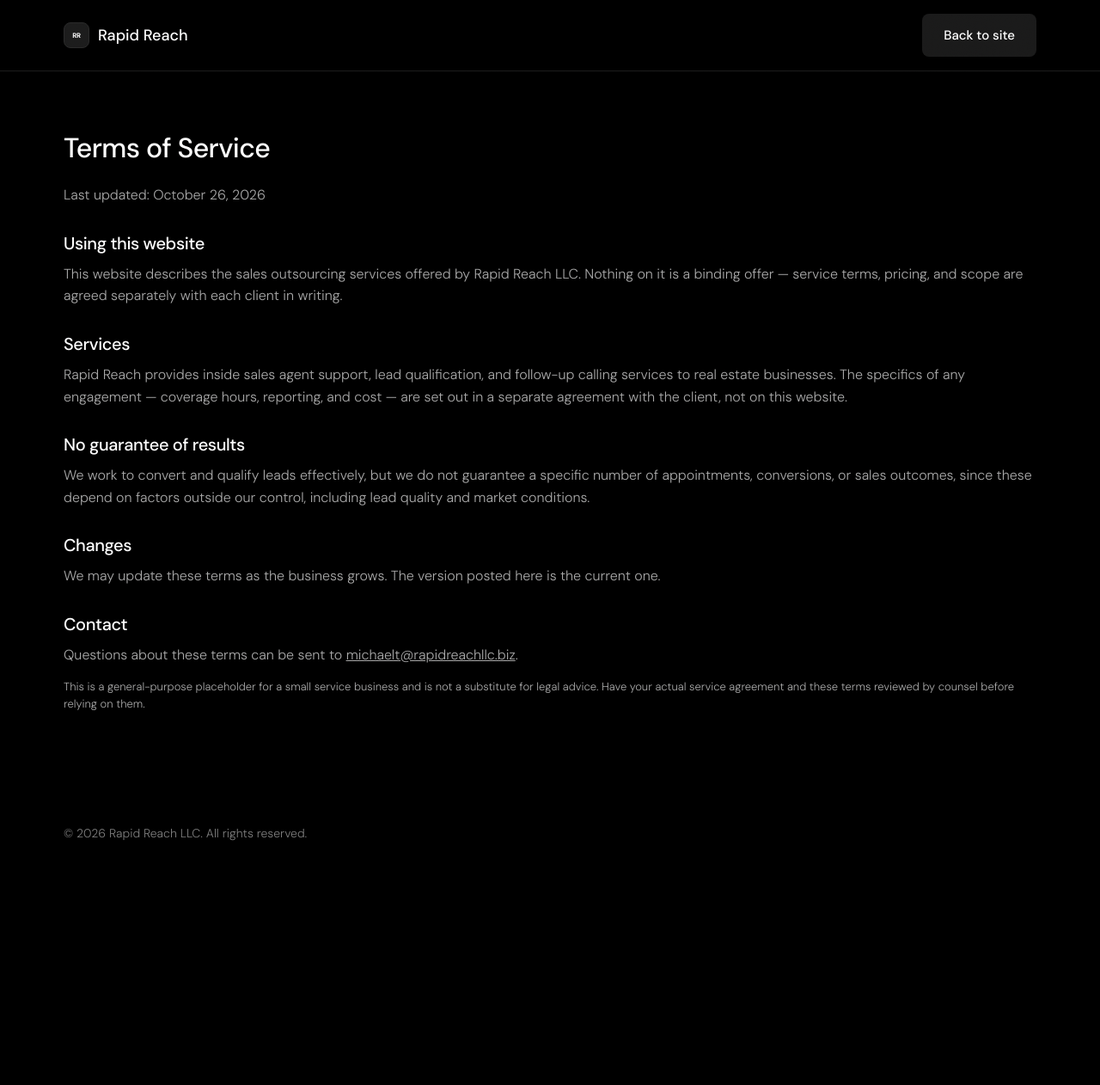
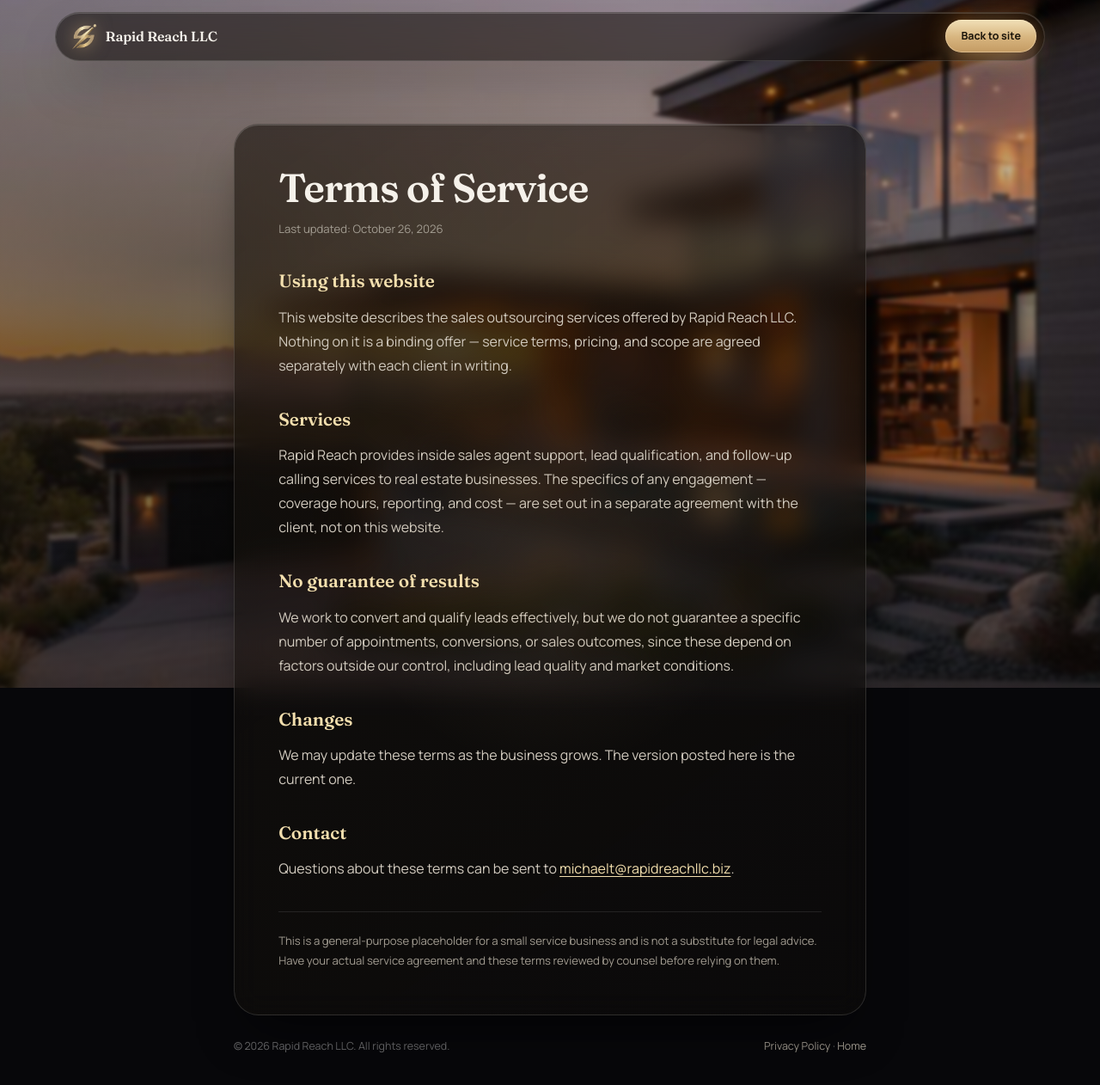
Before and after one commit to michaeltrr/rapidreachllc, a plain HTML site: page terms.html in a window 1280 px wide. Shown: the whole page at 86% size. Before the commit the page ends 1037 px from the top, so only its background shows below. Drawn offline with Linux system fonts and the light colour scheme.

Commit message:
Add files via upload

```diff
--- a/css/styles.css
+++ b/css/styles.css
@@ -507,3 +507,19 @@ main > section:not(.hero) { content-visibility: auto; contain-intrinsic-size: au
 .human-badge{display:inline-flex;align-items:center;gap:.5rem;margin-top:1.25rem;padding:.45rem .9rem;border:1px solid rgba(var(--gold-rgb),.35);border-radius:999px;background:rgba(var(--gold-rgb),.08);font-size:.8rem;font-weight:600;letter-spacing:.01em;color:var(--gold-bright)}
 .human-badge .icon{width:.95rem;height:.95rem;flex:none}
 @media (max-width:639px){.human-badge{font-size:.74rem;margin-top:1rem}}
+
+/* =========================================================
+   LEGAL PAGES (privacy.html, terms.html)
+   ========================================================= */
+.legal { padding: 7.5rem 0 4rem; }
+.legal-card { max-width: 46rem; margin-inline: auto; padding: 2rem 1.5rem 2.2rem; border-radius: 1.8rem; background: linear-gradient(145deg, rgb(24 20 15 / 0.62), rgb(14 12 9 / 0.52)); }
+.legal-card h1 { font-family: var(--font-serif); font-size: clamp(2rem, 5vw, 2.9rem); line-height: 1.1; letter-spacing: -0.02em; }
+.legal-card .updated { margin-top: 0.7rem; font-size: 0.82rem; color: var(--muted); }
+.legal-card h2 { margin-top: 2rem; font-family: var(--font-serif); font-size: 1.3rem; color: var(--gold-bright); }
+.legal-card p { margin-top: 0.7rem; color: #d2cbbf; line-height: 1.75; text-wrap: pretty; }
+.legal-card a { color: var(--gold-bright); text-decoration: underline; text-underline-offset: 3px; }
+.legal-card .fine-print { margin-top: 2.2rem; padding-top: 1.4rem; border-top: 1px solid rgb(255 255 255 / 0.1); font-size: 0.82rem; color: var(--muted); }
+.legal-foot { max-width: 46rem; margin: 1.6rem auto 0; display: flex; flex-wrap: wrap; justify-content: space-between; gap: 0.6rem 1.5rem; font-size: 0.78rem; color: rgb(255 255 255 / 0.4); }
+.legal-foot a { color: var(--muted); transition: color 0.25s; }
+.legal-foot a:hover { color: var(--gold); }
+@media (min-width: 768px) { .legal { padding-top: 9rem; } .legal-card { padding: 3rem 3.2rem 3.2rem; } }
--- a/terms.html
+++ b/terms.html
@@ -1,35 +1,37 @@
-<!doctype html>
+<!DOCTYPE html>
 <html lang="en">
 <head>
-<meta charset="UTF-8" />
-<meta name="viewport" content="width=device-width, initial-scale=1" />
-<title>Terms of Service — Rapid Reach</title>
-<link rel="icon" href="/favicon.ico" sizes="32x32" />
-<link rel="icon" type="image/svg+xml" href="favicon.svg" />
-<link rel="icon" type="image/png" sizes="32x32" href="favicon-32x32.png" />
-<link rel="apple-touch-icon" sizes="180x180" href="apple-touch-icon.png" />
-<link rel="preconnect" href="https://fonts.googleapis.com" />
-<link rel="preconnect" href="https://fonts.gstatic.com" crossorigin />
-<link href="https://fonts.googleapis.com/css2?family=DM+Sans:wght@300;400;500;600;700&display=swap" rel="stylesheet" />
-<link rel="stylesheet" href="styles.css" />
+  <meta charset="utf-8">
+  <meta name="viewport" content="width=device-width, initial-scale=1">
+  <title>Terms of Service — Rapid Reach LLC</title>
+  <meta name="description" content="The terms for using the Rapid Reach LLC website and how our services are agreed.">
+  <meta name="theme-color" content="#07070a">
+  <link rel="icon" href="images/logo-96.png">
+  <link rel="apple-touch-icon" href="images/apple-icon.png">
+  <link rel="preconnect" href="https://fonts.googleapis.com">
+  <link rel="preconnect" href="https://fonts.gstatic.com" crossorigin>
+  <link href="https://fonts.googleapis.com/css2?family=Fraunces:ital,opsz,SOFT,wght@0,9..144,30..100,400..700;1,9..144,30..100,400..700&family=Manrope:wght@400;500;600;700;800&display=swap" rel="stylesheet">
+  <link rel="stylesheet" href="css/styles.css">
 </head>
-<body class="legal-page">
-<a class="skip-link" href="#main">Skip to content</a>
-<header class="site-header">
-  <nav class="container nav" aria-label="Primary">
-    <a class="brand" href="index.html">
-      <span class="brand-mark" aria-hidden="true">
-        <svg viewBox="0 0 24 24" aria-hidden="true"><text x="12" y="13" text-anchor="middle" dominant-baseline="middle" font-family="var(--font-display), sans-serif" font-weight="700" font-size="12" letter-spacing="-0.5" fill="currentColor">RR</text></svg>
-      </span>
-      Rapid Reach
-    </a>
-    <a class="btn btn-secondary" href="index.html">Back to site</a>
-  </nav>
+<body>
+
+<a class="skip" href="#main">Skip to content</a>
+<div class="ambient" aria-hidden="true"><div class="photo"></div></div>
+
+<header class="header">
+  <div class="bar scrolled">
+    <a href="index.html" class="brand" aria-label="Rapid Reach LLC home"><img src="images/logo-96.png" alt="" width="30" height="30"><b>Rapid Reach LLC</b></a>
+    <div class="bar-right">
+      <a href="index.html" class="btn btn-gold btn-sm">Back to site</a>
+    </div>
+  </div>
 </header>
 
-<main class="container" id="main">
+<main id="main" class="legal">
+  <div class="container">
+    <article class="glass legal-card">
       <h1>Terms of Service</h1>
-  <p>Last updated: <span id="updated"></span></p>
+      <p class="updated">Last updated: October 26, 2026</p>
 
       <h2>Using this website</h2>
       <p>This website describes the sales outsourcing services offered by Rapid Reach LLC. Nothing on it is a binding offer — service terms, pricing, and scope are agreed separately with each client in writing.</p>
@@ -47,14 +49,15 @@
       <p>Questions about these terms can be sent to <a href="mailto:michaelt@rapidreachllc.biz">michaelt@rapidreachllc.biz</a>.</p>
 
       <p class="fine-print">This is a general-purpose placeholder for a small service business and is not a substitute for legal advice. Have your actual service agreement and these terms reviewed by counsel before relying on them.</p>
+    </article>
+
+    <div class="legal-foot">
+      <span>© <span id="year">2026</span> Rapid Reach LLC. All rights reserved.</span>
+      <span><a href="privacy.html">Privacy Policy</a> · <a href="index.html">Home</a></span>
+    </div>
+  </div>
 </main>
 
-<footer class="site-footer">
-  <div class="container footer-row">
-    <span class="footer-meta">© <span id="year"></span> Rapid Reach LLC. All rights reserved.</span>
-  </div>
-</footer>
-<script src="script.js"></script>
-<script>document.getElementById("updated").textContent = new Date().toLocaleDateString("en-US", { year: "numeric", month: "long", day: "numeric" });</script>
+<script>document.getElementById('year').textContent = new Date().getFullYear();</script>
 </body>
 </html>
```
Also changed, not shown: privacy.html (+36 -33 lines). Lines whose indentation alone changed are shown as unchanged.
